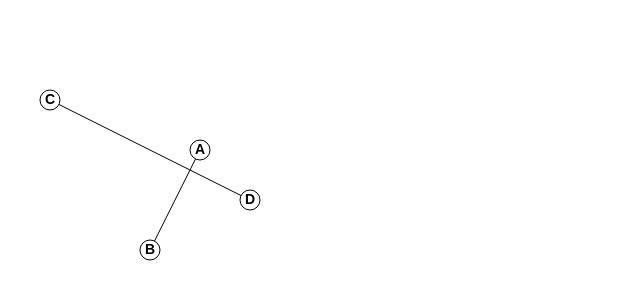
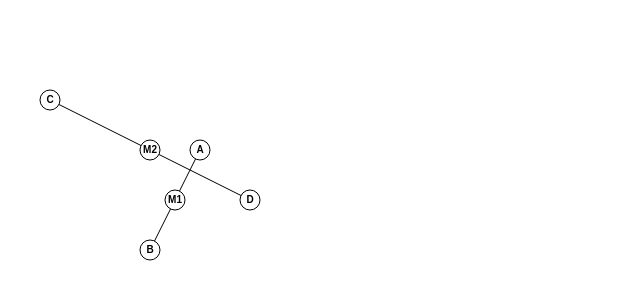
Before and after one commit to KeithChasen/segment-intersection, a plain HTML site: page index.html in a window 1280 px wide. Shown: the full height of the page, 0-640 px from the left. Drawn offline with Linux system fonts and the light colour scheme.

Commit message:
find middle point of A-B and C-D

```diff
--- a/index.html
+++ b/index.html
@@ -46,7 +46,7 @@
             ctx.fillStyle = 'black';
             ctx.textAlign = 'center';
             ctx.textBaseline = 'middle';
-            ctx.font = "bold 14px Arial";
+            ctx.font = "bold 10px Arial";
             ctx.fillText(label, point.x, point.y);
         }
 
@@ -56,6 +56,33 @@
         drawDot(C, 'C');
         drawDot(D, 'D');
 
+        let t = 0.5;
+
+        // find middle between A - B
+        const M1 = {
+            // find x between A - B(exactly in the middle 0.5)
+            x: lerp (A.x, B.x, t),
+            y: lerp (A.y, B.y, t),
+        }
+
+        drawDot(M1, 'M1');
+
+        // // find middle between C - D
+        const M2 = {
+            // find x between C - D(exactly in the middle 0.5)
+            x: lerp (C.x, D.x, t),
+            y: lerp (C.y, D.y, t),
+        }
+
+        drawDot(M2, 'M2');
+
+        // A - first coordinate
+        // B - second coordinate
+        // t - percentage
+        function lerp(A, B, t) {
+            return A + (B - A) * t;
+        }
+
 
     </script>
 </body>
```
